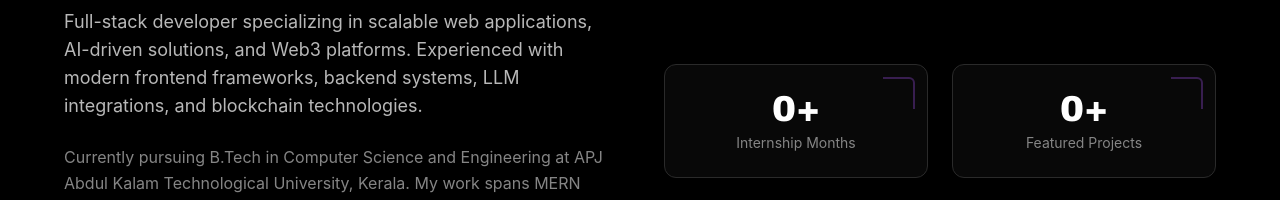
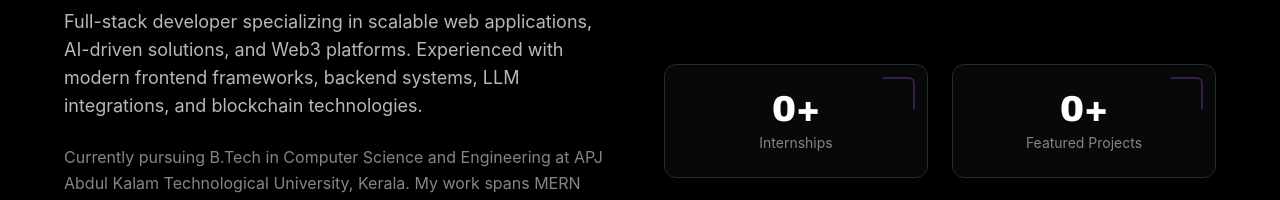
Before and after one commit to TheCyperpunk/portfolio, a Next.js app: page / in a window 1280 px wide. Shown: the part 1020-1220 px from the top of the page. Built offline with nearby package versions, Linux system fonts and the light colour scheme.

Commit message:
Update portfolio stats

```diff
--- a/src/data/portfolio.ts
+++ b/src/data/portfolio.ts
@@ -41,10 +41,10 @@ export const footerSocialLinks = [
 ]
 
 export const stats = [
-  { label: "Internship Months", value: 14 },
-  { label: "Featured Projects", value: 3 },
-  { label: "Technologies", value: 35 },
-  { label: "Achievements", value: 2 },
+  { label: "Internships", value: 3 },
+  { label: "Featured Projects", value: 5 },
+  { label: "Technologies", value: 21 },
+  { label: "Achievements", value: 4 },
 ]
 
 export const technologies = [
```
